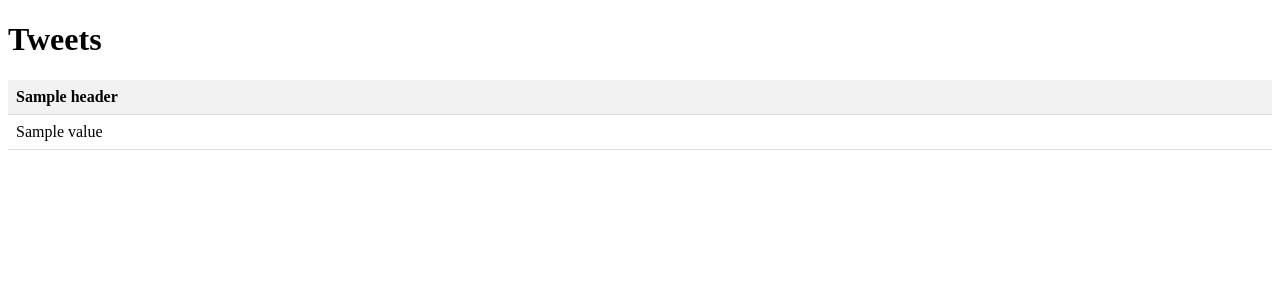
After one commit to phenomenal777/Twitter-Feed-Filter, a Python web app: template flask/templates/tweets.html in a window 1280 px wide. The commit adds this page. Shown: the top 300 px of the page. Run offline with Jinja, Linux system fonts and the light colour scheme; the template is opened without the code that fills it: most values are stand-ins (such as "Sample title", 1, 10 or a date in 2020).

Commit message:
successful route to the tweets added

```diff
--- /dev/null
+++ b/flask/templates/tweets.html
@@ -0,0 +1,47 @@
+<!DOCTYPE html>
+<html>
+<head>
+  <meta charset="utf-8">
+  <link rel="shortcut icon" href="{{ url_for('static', filename='bird.png') }}">
+  <title>Tweets</title>
+  <style>
+    table {
+      border-collapse: collapse;
+      width: 100%;
+    }
+
+    th, td {
+      padding: 8px;
+      text-align: left;
+      border-bottom: 1px solid #ddd;
+    }
+
+    th {
+      background-color: #f2f2f2;
+    }
+  </style>
+</head>
+<body>
+  <h1>Tweets</h1>
+  <div class="container">
+    <table>
+      <thead>
+        <tr>
+          {% for header in headers %}
+            <th>{{ header }}</th>
+          {% endfor %}
+        </tr>
+      </thead>
+      <tbody>
+        {% for row in rows %}
+          <tr>
+            {% for value in row %}
+              <td>{{ value }}</td>
+            {% endfor %}
+          </tr>
+        {% endfor %}
+      </tbody>
+    </table>
+  </div>
+</body>
+</html>
```
Also changed, not shown: flask/app.py (+8 -4 lines), flask/templates/data.html (+28 -1 lines).
